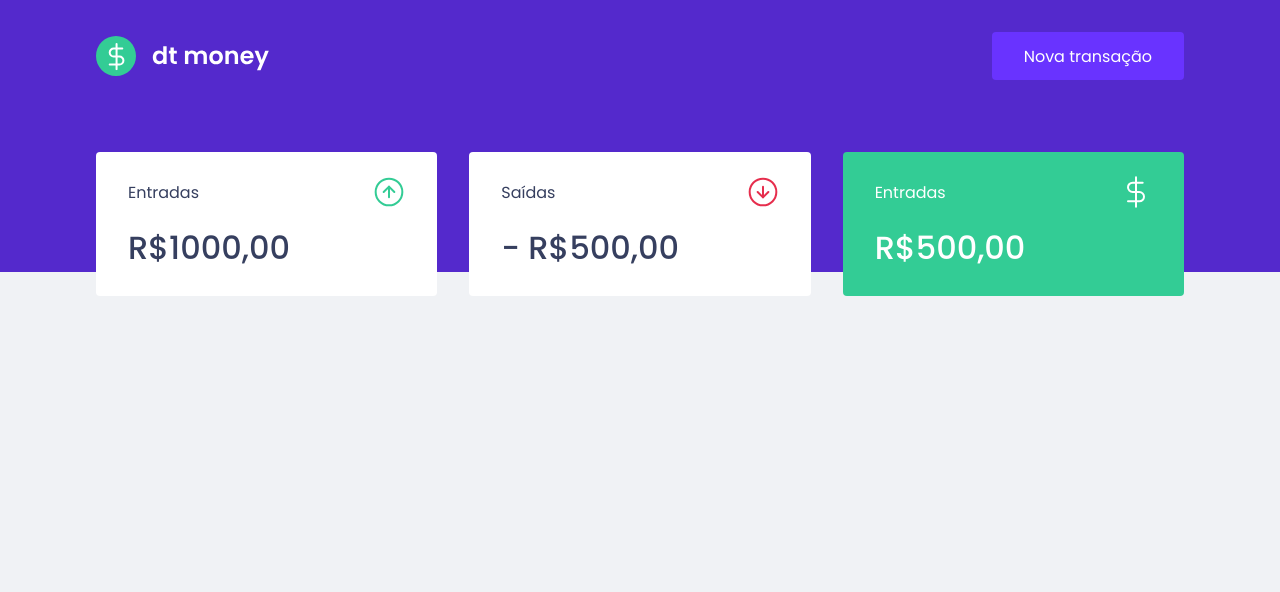
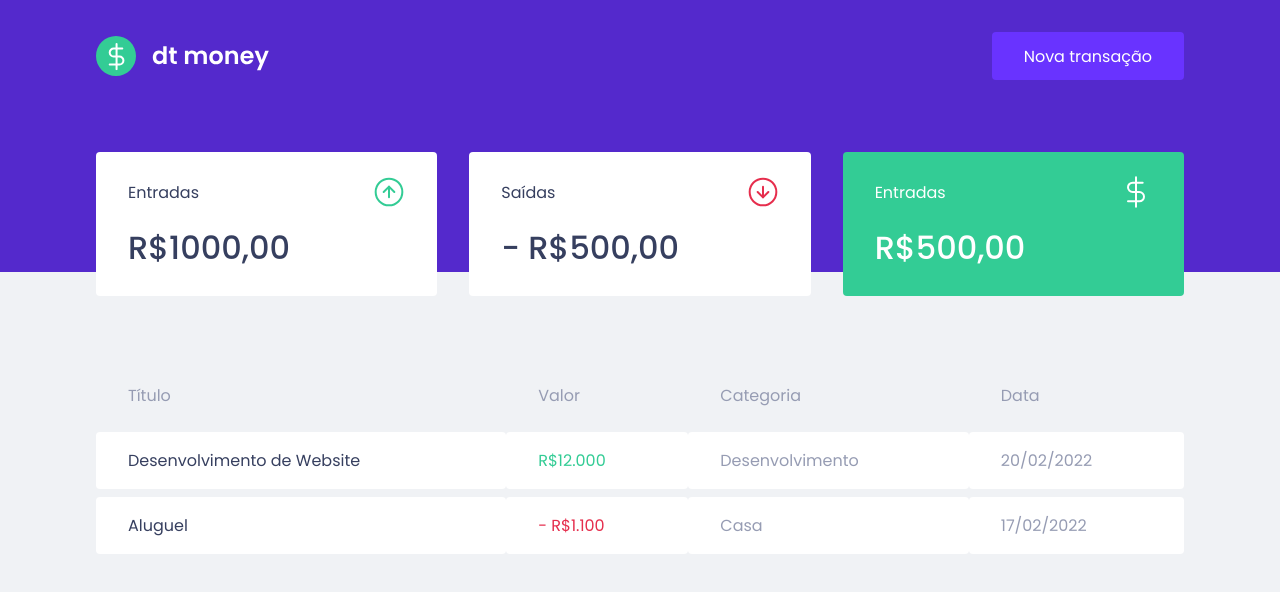
Before and after one commit to williamfernandesp/Primeiro-Projeto-React, a React (Create React App) app in the folder willmoney/: page / in a window 1280 px wide. Shown: the top 592 px of the page. Built offline with nearby package versions, Linux system fonts and the light colour scheme.

Commit message:
Aula Componente: TransactionsTable

```diff
--- a/willmoney/src/components/Dashboard/index.tsx
+++ b/willmoney/src/components/Dashboard/index.tsx
@@ -1,10 +1,12 @@
 import { Summary } from "../Summary";
+import { TransactionsTable } from "../TransactionsTable";
 import { Container } from "./styles";
 
 export function Dashboard() {
   return (
     <Container>
       <Summary />
+      <TransactionsTable />
     </Container>
   );
 }
--- /dev/null
+++ b/willmoney/src/components/TransactionsTable/index.tsx
@@ -0,0 +1,33 @@
+import { Container } from "./styles";
+
+export function TransactionsTable() {
+  return (
+    <Container>
+      <table>
+        <thead>
+          <tr>
+            <th>Título</th>
+            <th>Valor</th>
+            <th>Categoria</th>
+            <th>Data</th>
+          </tr>
+        </thead>
+
+        <tbody>
+          <tr>
+            <td>Desenvolvimento de Website</td>
+            <td className="deposit">R$12.000</td>
+            <td>Desenvolvimento</td>
+            <td>20/02/2022</td>
+          </tr>
+          <tr>
+            <td>Aluguel</td>
+            <td className="withdraw">- R$1.100</td>
+            <td>Casa</td>
+            <td>17/02/2022</td>
+          </tr>
+        </tbody>
+      </table>
+    </Container>
+  );
+}
--- /dev/null
+++ b/willmoney/src/components/TransactionsTable/styles.ts
@@ -0,0 +1,38 @@
+import styled from "styled-components";
+
+export const Container = styled.div`
+  margin-top: 4rem;
+
+  table {
+    width: 100%;
+    border-spacing: 0 0.5rem;
+
+    th {
+      color: var(--text-body);
+      font-weight: 400;
+      padding: 1rem 2rem;
+      text-align: left;
+      line-height: 1.5rem;
+    }
+
+    td {
+      padding: 1rem 2rem;
+      border: 0;
+      background: var(--shape);
+      color: var(--text-body);
+      border-radius: 0.25rem;
+
+      &:first-child {
+        color: var(--text-title);
+      }
+
+      &.deposit {
+        color: var(--green);
+      }
+
+      &.withdraw {
+        color: var(--red);
+      }
+    }
+  }
+`;
```
